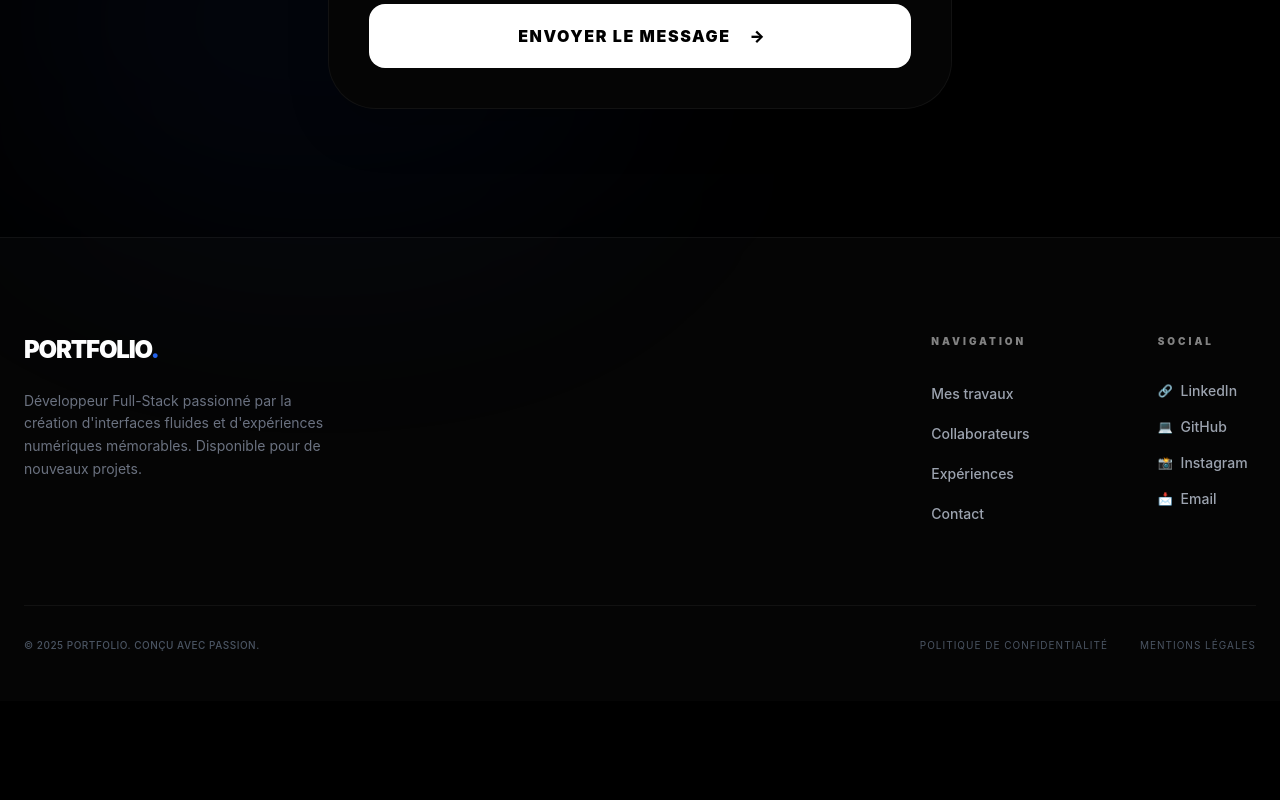
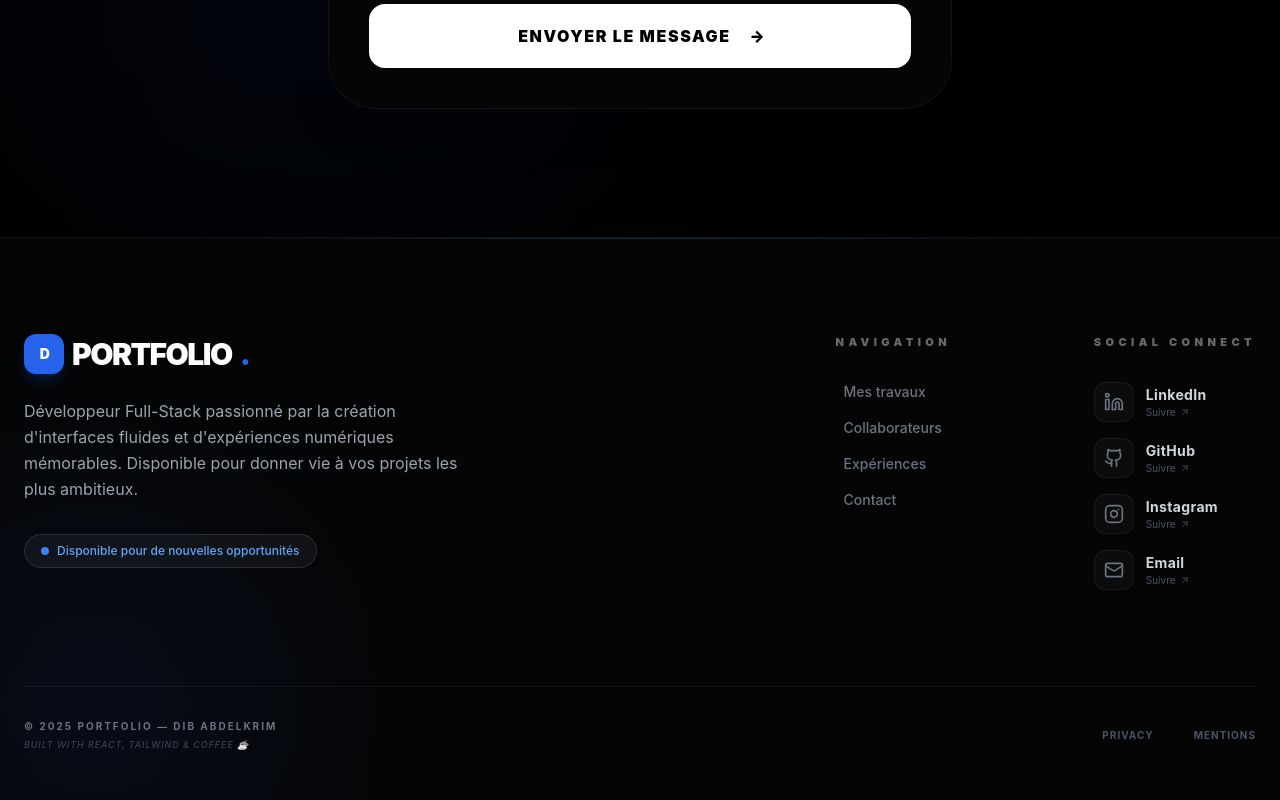
Before and after one commit to dibabdelkrimyt98/portfolio, a React (Vite) app: page / in a window 1280 px wide. Shown: the part 4735-5535 px from the top of the page. Before the commit the page ends 5436 px from the top, so only its background shows below. Built offline with nearby package versions, Linux system fonts and the light colour scheme; no server answers; the database is empty.

Commit message:
first commit 2

```diff
--- a/src/components/layout/Footer.jsx
+++ b/src/components/layout/Footer.jsx
@@ -1,76 +1,134 @@
 import { motion } from 'framer-motion';
 import React from 'react';
+// Import the professional icons
+import { ArrowUpRight, Github, Instagram, Linkedin, Mail } from 'lucide-react';
 
 const Footer = () => {
   const currentYear = new Date().getFullYear();
 
   const socialLinks = [
-    { name: 'LinkedIn', href: '#', icon: '🔗' },
-    { name: 'GitHub', href: '#', icon: '💻' },
-    { name: 'Instagram', href: '#', icon: '📸' },
-    { name: 'Email', href: 'dibabdelkrimyt98@gmail.com', icon: '📩' },
+    {
+      name: 'LinkedIn',
+      href: 'https://linkedin.com/in/yourprofile',
+      icon: <Linkedin size={20} />,
+      color: 'hover:text-[#0077B5]'
+    },
+    {
+      name: 'GitHub',
+      href: 'https://github.com/yourusername',
+      icon: <Github size={20} />,
+      color: 'hover:text-[#fafafa]'
+    },
+    {
+      name: 'Instagram',
+      href: 'https://instagram.com/yourprofile',
+      icon: <Instagram size={20} />,
+      color: 'hover:text-[#E4405F]'
+    },
+    {
+      name: 'Email',
+      href: 'mailto:dibabdelkrimyt98@gmail.com',
+      icon: <Mail size={20} />,
+      color: 'hover:text-blue-400'
+    },
   ];
 
   return (
-    <footer className="bg-[#050505] border-t border-white/5 pt-24 pb-12 overflow-hidden">
-      <div className="container mx-auto px-6">
-        <div className="flex flex-col md:flex-row justify-between items-start gap-12 mb-20">
+    <footer className="relative bg-[#050505] border-t border-white/5 pt-24 pb-12 overflow-hidden">
+      {/* Decorative Background Glow */}
+      <div className="absolute top-0 left-1/2 -translate-x-1/2 w-full max-w-4xl h-px bg-gradient-to-r from-transparent via-blue-500 to-transparent opacity-30" />
+      <div className="absolute -bottom-24 -left-24 w-96 h-96 bg-blue-600/10 blur-[120px] rounded-full pointer-events-none" />
+
+      <div className="container mx-auto px-6 relative z-10">
+        <div className="flex flex-col lg:flex-row justify-between items-start gap-16 mb-24">
 
           {/* Brand Identity */}
-          <div className="max-w-xs">
+          <div className="max-w-md">
             <motion.div
-              initial={{ opacity: 0, y: 10 }}
-              whileInView={{ opacity: 1, y: 0 }}
-              className="text-white font-black text-2xl tracking-tighter mb-6"
+              initial={{ opacity: 0, x: -20 }}
+              whileInView={{ opacity: 1, x: 0 }}
+              viewport={{ once: true }}
+              className="text-white font-black text-3xl tracking-tighter mb-6 flex items-center gap-2"
             >
+              <div className="w-10 h-10 bg-blue-600 rounded-xl flex items-center justify-center text-sm shadow-lg shadow-blue-600/20">D</div>
               PORTFOLIO<span className="text-blue-600">.</span>
             </motion.div>
-            <p className="text-gray-500 text-sm leading-relaxed">
+            <p className="text-gray-400 text-base leading-relaxed mb-8">
               Développeur Full-Stack passionné par la création d'interfaces fluides
-              et d'expériences numériques mémorables. Disponible pour de nouveaux projets.
+              et d'expériences numériques mémorables. Disponible pour donner vie à vos projets les plus ambitieux.
             </p>
+
+            <div className="inline-flex items-center gap-2 px-4 py-2 rounded-full bg-white/5 border border-white/10 text-xs text-blue-400 font-medium">
+              <span className="relative flex h-2 w-2">
+                <span className="animate-ping absolute inline-flex h-full w-full rounded-full bg-blue-400 opacity-75"></span>
+                <span className="relative inline-flex rounded-full h-2 w-2 bg-blue-500"></span>
+              </span>
+              Disponible pour de nouvelles opportunités
+            </div>
           </div>
 
-          {/* Quick Links & Social */}
-          <div className="grid grid-cols-2 gap-16 md:gap-32">
+          {/* Links Grid */}
+          <div className="grid grid-cols-2 sm:grid-cols-2 gap-12 md:gap-24 w-full lg:w-auto">
             <div>
-              <h4 className="text-white text-[10px] font-black uppercase tracking-[0.3em] mb-8 opacity-50">Navigation</h4>
+              <h4 className="text-white text-[11px] font-black uppercase tracking-[0.4em] mb-8 opacity-40">Navigation</h4>
               <ul className="space-y-4">
                 {['Mes travaux', 'Collaborateurs', 'Expériences', 'Contact'].map((item) => (
                   <li key={item}>
-                    <a href={`#${item.toLowerCase()}`} className="text-gray-400 hover:text-white transition-colors text-sm font-medium">
+                    <motion.a
+                      href={`#${item.toLowerCase().replace(' ', '-')}`}
+                      whileHover={{ x: 5 }}
+                      className="text-gray-500 hover:text-white transition-colors text-sm font-medium flex items-center gap-2 group"
+                    >
+                      <span className="w-0 h-px bg-blue-500 group-hover:w-3 transition-all duration-300" />
                       {item}
-                    </a>
+                    </motion.a>
                   </li>
                 ))}
               </ul>
             </div>
 
             <div>
-              <h4 className="text-white text-[10px] font-black uppercase tracking-[0.3em] mb-8 opacity-50">Social</h4>
-              <ul className="space-y-4">
+              <h4 className="text-white text-[11px] font-black uppercase tracking-[0.4em] mb-8 opacity-40">Social Connect</h4>
+              <div className="flex flex-col gap-4">
                 {socialLinks.map((social) => (
-                  <li key={social.name}>
-                    <a href={social.href} className="text-gray-400 hover:text-white transition-colors text-sm font-medium flex items-center gap-2">
-                      <span className="text-xs">{social.icon}</span>
-                      {social.name}
-                    </a>
-                  </li>
+                  <motion.a
+                    key={social.name}
+                    href={social.href}
+                    target="_blank"
+                    rel="noopener noreferrer"
+                    whileHover={{ x: 8 }}
+                    className={`flex items-center gap-3 text-gray-500 transition-all group ${social.color}`}
+                  >
+                    <span className="w-10 h-10 rounded-xl bg-white/[0.03] border border-white/5 flex items-center justify-center group-hover:border-current group-hover:bg-current/10 transition-all duration-500">
+                      {social.icon}
+                    </span>
+                    <div className="flex flex-col">
+                      <span className="text-sm font-bold tracking-wide text-gray-300 group-hover:text-white transition-colors">{social.name}</span>
+                      <span className="text-[10px] text-gray-600 group-hover:text-inherit flex items-center gap-1">
+                        Suivre <ArrowUpRight size={10} />
+                      </span>
+                    </div>
+                  </motion.a>
                 ))}
-              </ul>
+              </div>
             </div>
           </div>
         </div>
 
         {/* Legal & Copyright */}
-        <div className="pt-8 border-t border-white/5 flex flex-col md:flex-row justify-between items-center gap-6">
-          <p className="text-gray-600 text-[10px] font-medium tracking-wider">
-            © {currentYear} PORTFOLIO. CONÇU AVEC PASSION.
-          </p>
+        <div className="pt-8 border-t border-white/5 flex flex-col md:flex-row justify-between items-center gap-6 text-center md:text-left">
+          <div className="space-y-1">
+            <p className="text-gray-500 text-[10px] font-bold tracking-[0.2em] uppercase">
+              © {currentYear} PORTFOLIO — DIB ABDELKRIM
+            </p>
+            <p className="text-[9px] text-gray-700 uppercase tracking-widest font-medium italic">
+              Built with React, Tailwind & Coffee ☕
+            </p>
+          </div>
 
-          <div className="flex gap-8">
-            <a href="#" className="text-gray-600 hover:text-gray-400 text-[10px] uppercase tracking-widest transition-colors">Politique de confidentialité</a>
-            <a href="#" className="text-gray-600 hover:text-gray-400 text-[10px] uppercase tracking-widest transition-colors">Mentions Légales</a>
+          <div className="flex gap-6 md:gap-10">
+            <a href="#" className="text-gray-600 hover:text-white text-[10px] uppercase tracking-widest transition-all font-bold">Privacy</a>
+            <a href="#" className="text-gray-600 hover:text-white text-[10px] uppercase tracking-widest transition-all font-bold">Mentions</a>
           </div>
         </div>
       </div>
```
